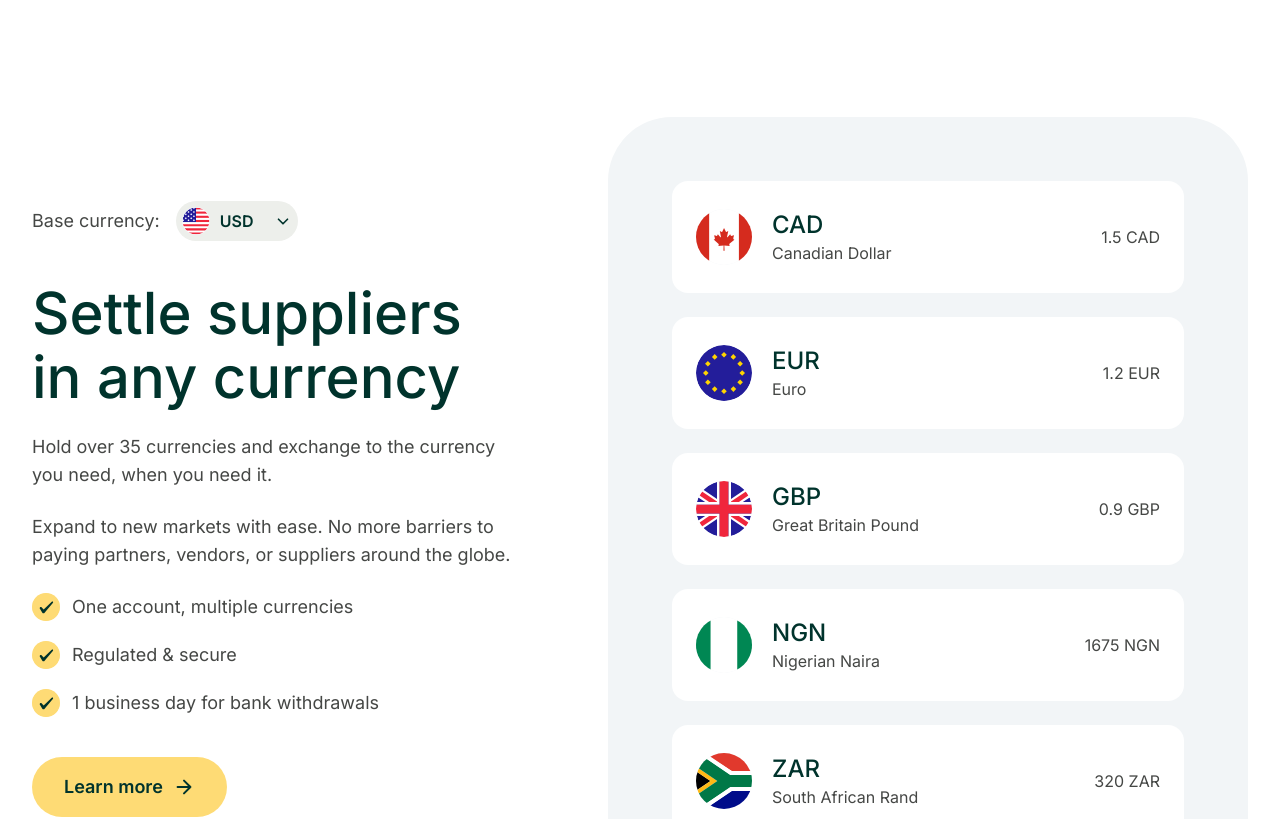
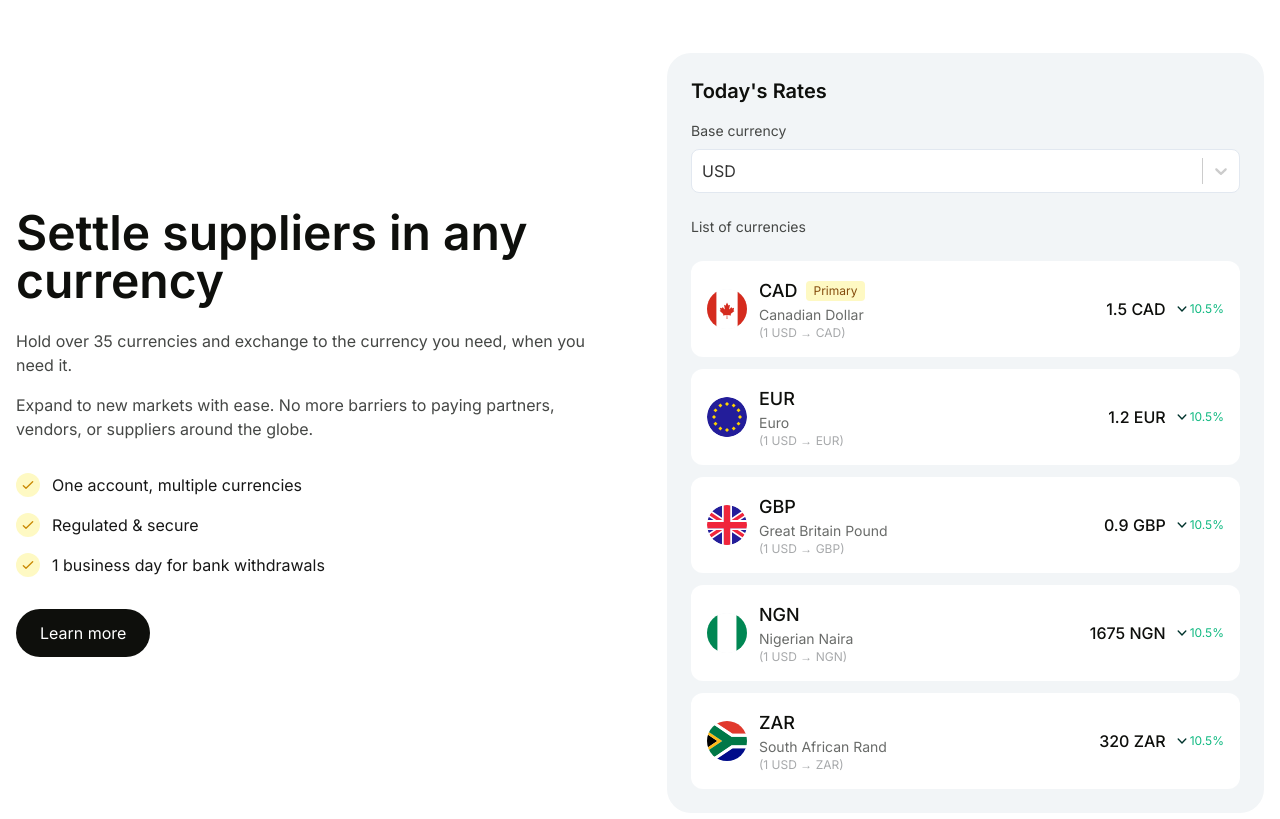
Before and after one commit to bossglobalorg/settla-landing-page, a Next.js app: page / in a window 1280 px wide. Shown: the part 2400-3219 px from the top of the page. Built offline with nearby package versions, Linux system fonts and the light colour scheme.

Commit message:
update conversion rate design

```diff
--- a/src/components/sections/HomePage/CurrencySection/index.tsx
+++ b/src/components/sections/HomePage/CurrencySection/index.tsx
@@ -1,112 +1,75 @@
-import Image from "next/image";
+"use client";
+
+import React, { useState } from "react";
+import Select from "react-select";
+import {
+  BaseCurrencyType,
+  Currency,
+  CurrencyCardProps,
+  CurrencySectionProps,
+  Feature,
+  CurrencyOption,
+} from "@/types/rates";
+import { ChevronDownSVG } from "@/svgs";
 import assetLib from "@/lib/assets";
-import { ChevronDownSVG } from "@/svgs";
-import { ButtonLink } from "@/components";
-interface CurrencyCardProps {
-  flag: string;
-  symbol: string;
-  currency: string;
-  exchangeRate: number;
-}
 
 const CurrencyCard: React.FC<CurrencyCardProps> = ({
   flag,
   symbol,
   currency,
   exchangeRate,
+  showRate = true,
 }) => {
   return (
-    <div
-      key={symbol}
-      className="flex w-full max-w-[32rem] items-center justify-start gap-5 rounded-2xl bg-white px-4 py-5 text-gray-600 sm:px-6 sm:py-7"
-    >
-      <figure className="relative size-8 overflow-hidden rounded-full bg-gray-50 sm:size-14">
-        <Image src={flag} alt={currency} fill />
-      </figure>
-
+    <div className="flex w-full items-center justify-between gap-4 rounded-xl bg-white p-4">
+      <div className="flex items-center gap-3">
+        <div className="relative flex h-8 w-8 items-center justify-center overflow-hidden rounded-full bg-gray-50 sm:h-10 sm:w-10">
+          <img
+            src={flag}
+            alt={currency}
+            className="h-full w-full object-cover"
+          />
+        </div>
         <div>
-        <p className="text-base font-medium leading-8 text-primary-900 sm:text-xl md:text-2xl">
+          <div className="flex items-center gap-2">
+            <p className="text-base font-medium text-gray-900 sm:text-lg">
               {symbol}
             </p>
-        <p className="max-md:text-sm">{currency}</p>
+            {symbol === "CAD" && (
+              <span className="rounded bg-yellow-100 px-2 py-0.5 text-xs text-yellow-800">
+                Primary
+              </span>
+            )}
           </div>
-
-      <p className="ml-auto max-sm:text-sm">
+          <p className="text-sm text-gray-500">{currency}</p>
+          <p className="text-xs text-gray-400">(1 USD → {symbol})</p>
+        </div>
+      </div>
+      {showRate && (
+        <div className="flex items-center gap-2">
+          <p className="text-base font-medium text-gray-900">
             {exchangeRate} {symbol}
           </p>
+          <div className="flex items-center text-emerald-500">
+            <ChevronDownSVG className="h-4 w-4" />
+            <span className="text-xs">10.5%</span>
+          </div>
+        </div>
+      )}
     </div>
   );
 };
 
-const CurrencySection = () => {
-  const list = [
-    "One account, multiple currencies",
-    "Regulated & secure",
-    "1 business day for bank withdrawals",
+const CurrencySection: React.FC<CurrencySectionProps> = ({ className }) => {
+  const [baseCurrency, setBaseCurrency] = useState<BaseCurrencyType>("USD");
+
+  const currencyOptions: CurrencyOption[] = [
+    { value: "USD", label: "USD" },
+    { value: "EUR", label: "EUR" },
+    { value: "GBP", label: "GBP" },
   ];
 
-  return (
-    <section className="content-grid py-[3.75rem] md:py-32">
-      <div className="flex items-center justify-between gap-20 max-lg:flex-col">
-        <div className="w-full max-w-[30rem]">
-          <div className="mb-6 flex items-center justify-start gap-4 md:mb-10">
-            <p className="text-sm leading-7 text-gray-600 md:text-lg">
-              Base currency:
-            </p>
-
-            <div className="flex items-center justify-start gap-2.5 rounded-[3rem] bg-gray-100 p-1.5">
-              <figure className="relative size-6 rounded-full bg-gray-50 sm:size-7">
-                <Image src={assetLib.usFlagIcon} alt="US flag Icon" fill />
-              </figure>
-              <p className="mr-2.5 font-semibold leading-6 text-primary-900 max-sm:text-sm">
-                USD
-              </p>
-              <ChevronDownSVG />
-            </div>
-          </div>
-
-          <h2 className="mb-6 text-2xl font-semibold leading-8 text-primary-900 max-sm:max-w-[18rem] sm:text-4xl md:text-[3.625rem] md:font-medium md:leading-[4rem]">
-            Settle suppliers in any currency
-          </h2>
-
-          <div className="mb-6 space-y-6 leading-7 text-gray-600 sm:mb-10 sm:text-lg">
-            <p>
-              Hold over 35 currencies and exchange to the currency you need,
-              when you need it.
-            </p>
-
-            <p>
-              Expand to new markets with ease. No more barriers to paying
-              partners, vendors, or suppliers around the globe.
-            </p>
-
-            <ul className="space-y-5">
-              {list.map((item) => (
-                <li key={item} className="flex items-start justify-start gap-3">
-                  <figure className="relative size-7 rounded-full bg-accent-400">
-                    <Image src={assetLib.checkIcon} alt="check icon" fill />
-                  </figure>
-                  <p>{item}</p>
-                </li>
-              ))}
-            </ul>
-          </div>
-
-          <ButtonLink link="/">Learn more</ButtonLink>
-        </div>
-
-        <div className="flex w-full max-w-[40rem] flex-col items-center justify-center gap-4 rounded-2xl bg-gray-50 p-4 sm:p-6 md:gap-6 md:p-10 lg:rounded-[4rem] lg:p-16">
-          {currencies.map((currency) => (
-            <CurrencyCard key={currency.symbol} {...currency} />
-          ))}
-        </div>
-      </div>
-    </section>
-  );
-};
-export default CurrencySection;
-
-const currencies = [
+  const currencies: Currency[] = [
     {
       flag: assetLib.canadaFlagIcon,
       symbol: "CAD",
@@ -138,3 +101,130 @@ const currencies = [
       exchangeRate: 320,
     },
   ];
+
+  const features: Feature[] = [
+    { id: "1", text: "One account, multiple currencies" },
+    { id: "2", text: "Regulated & secure" },
+    { id: "3", text: "1 business day for bank withdrawals" },
+  ];
+
+  const handleCurrencyChange = (option: CurrencyOption | null): void => {
+    if (option) {
+      setBaseCurrency(option.value);
+    }
+  };
+
+  const customStyles = {
+    control: (base: any) => ({
+      ...base,
+      height: "44px",
+      minHeight: "44px",
+      borderRadius: "0.5rem",
+      border: "1px solid #E2E8F0",
+      boxShadow: "none",
+      "&:hover": {
+        border: "1px solid #CBD5E0",
+      },
+    }),
+    option: (base: any, state: { isSelected: boolean }) => ({
+      ...base,
+      backgroundColor: state.isSelected ? "#F7FAFC" : "white",
+      color: "#2D3748",
+      "&:hover": {
+        backgroundColor: "#EDF2F7",
+      },
+    }),
+    menu: (base: any) => ({
+      ...base,
+      borderRadius: "0.5rem",
+      boxShadow:
+        "0 4px 6px -1px rgba(0, 0, 0, 0.1), 0 2px 4px -1px rgba(0, 0, 0, 0.06)",
+    }),
+  };
+
+  return (
+    <section className={`container mx-auto px-4 py-16 ${className || ""}`}>
+      <div className="flex flex-col items-start gap-12 lg:flex-row lg:items-center lg:gap-20">
+        <div className="w-full max-w-xl">
+          <h2 className="mb-6 text-3xl font-semibold text-gray-900 sm:text-4xl md:text-5xl">
+            Settle suppliers in any currency
+          </h2>
+
+          <div className="mb-8 space-y-4 text-gray-600">
+            <p>
+              Hold over 35 currencies and exchange to the currency you need,
+              when you need it.
+            </p>
+            <p>
+              Expand to new markets with ease. No more barriers to paying
+              partners, vendors, or suppliers around the globe.
+            </p>
+          </div>
+
+          <ul className="mb-8 space-y-4">
+            {features.map((feature) => (
+              <li key={feature.id} className="flex items-center gap-3">
+                <div className="flex h-6 w-6 items-center justify-center rounded-full bg-yellow-100">
+                  <svg
+                    className="h-4 w-4 text-yellow-600"
+                    fill="none"
+                    viewBox="0 0 24 24"
+                    stroke="currentColor"
+                  >
+                    <path
+                      strokeLinecap="round"
+                      strokeLinejoin="round"
+                      strokeWidth={2}
+                      d="M5 13l4 4L19 7"
+                    />
+                  </svg>
+                </div>
+                <span>{feature.text}</span>
+              </li>
+            ))}
+          </ul>
+
+          <button
+            className="rounded-full bg-gray-900 px-6 py-3 text-white hover:bg-gray-800"
+            type="button"
+          >
+            Learn more
+          </button>
+        </div>
+
+        <div className="w-full max-w-2xl rounded-3xl bg-gray-50 p-6">
+          <div className="space-y-6">
+            <div>
+              <h3 className="mb-4 text-xl font-semibold text-gray-900">
+                Today's Rates
+              </h3>
+              <div className="mb-6">
+                <p className="mb-2 text-sm text-gray-600">Base currency</p>
+                <Select
+                  value={currencyOptions.find(
+                    (option) => option.value === baseCurrency,
+                  )}
+                  onChange={handleCurrencyChange}
+                  options={currencyOptions}
+                  styles={customStyles}
+                  className="react-select-container"
+                  classNamePrefix="react-select"
+                  isSearchable={false}
+                />
+              </div>
+              <p className="mb-4 text-sm text-gray-600">List of currencies</p>
+            </div>
+
+            <div className="space-y-3">
+              {currencies.map((currency) => (
+                <CurrencyCard key={currency.symbol} {...currency} />
+              ))}
+            </div>
+          </div>
+        </div>
+      </div>
+    </section>
+  );
+};
+
+export default CurrencySection;
--- /dev/null
+++ b/src/components/sections/HomePage/CurrencySection/old.tsx
@@ -0,0 +1,140 @@
+import Image from "next/image";
+import assetLib from "@/lib/assets";
+import { ChevronDownSVG } from "@/svgs";
+import { ButtonLink } from "@/components";
+interface CurrencyCardProps {
+  flag: string;
+  symbol: string;
+  currency: string;
+  exchangeRate: number;
+}
+
+const CurrencyCard: React.FC<CurrencyCardProps> = ({
+  flag,
+  symbol,
+  currency,
+  exchangeRate,
+}) => {
+  return (
+    <div
+      key={symbol}
+      className="flex w-full max-w-[32rem] items-center justify-start gap-5 rounded-2xl bg-white px-4 py-5 text-gray-600 sm:px-6 sm:py-7"
+    >
+      <figure className="relative size-8 overflow-hidden rounded-full bg-gray-50 sm:size-14">
+        <Image src={flag} alt={currency} fill />
+      </figure>
+
+      <div>
+        <p className="text-base font-medium leading-8 text-primary-900 sm:text-xl md:text-2xl">
+          {symbol}
+        </p>
+        <p className="max-md:text-sm">{currency}</p>
+      </div>
+
+      <p className="ml-auto max-sm:text-sm">
+        {exchangeRate} {symbol}
+      </p>
+    </div>
+  );
+};
+
+const CurrencySection = () => {
+  const list = [
+    "One account, multiple currencies",
+    "Regulated & secure",
+    "1 business day for bank withdrawals",
+  ];
+
+  return (
+    <section className="content-grid py-[3.75rem] md:py-32">
+      <div className="flex items-center justify-between gap-20 max-lg:flex-col">
+        <div className="w-full max-w-[30rem]">
+          <div className="mb-6 flex items-center justify-start gap-4 md:mb-10">
+            <p className="text-sm leading-7 text-gray-600 md:text-lg">
+              Base currency:
+            </p>
+
+            <div className="flex items-center justify-start gap-2.5 rounded-[3rem] bg-gray-100 p-1.5">
+              <figure className="relative size-6 rounded-full bg-gray-50 sm:size-7">
+                <Image src={assetLib.usFlagIcon} alt="US flag Icon" fill />
+              </figure>
+              <p className="mr-2.5 font-semibold leading-6 text-primary-900 max-sm:text-sm">
+                USD
+              </p>
+              <ChevronDownSVG />
+            </div>
+          </div>
+
+          <h2 className="mb-6 text-2xl font-semibold leading-8 text-primary-900 max-sm:max-w-[18rem] sm:text-4xl md:text-[3.625rem] md:font-medium md:leading-[4rem]">
+            Settle suppliers in any currency
+          </h2>
+
+          <div className="mb-6 space-y-6 leading-7 text-gray-600 sm:mb-10 sm:text-lg">
+            <p>
+              Hold over 35 currencies and exchange to the currency you need,
+              when you need it.
+            </p>
+
+            <p>
+              Expand to new markets with ease. No more barriers to paying
+              partners, vendors, or suppliers around the globe.
+            </p>
+
+            <ul className="space-y-5">
+              {list.map((item) => (
+                <li key={item} className="flex items-start justify-start gap-3">
+                  <figure className="relative size-7 rounded-full bg-accent-400">
+                    <Image src={assetLib.checkIcon} alt="check icon" fill />
+                  </figure>
+                  <p>{item}</p>
+                </li>
+              ))}
+            </ul>
+          </div>
+
+          <ButtonLink link="/">Learn more</ButtonLink>
+        </div>
+
+        <div className="flex w-full max-w-[40rem] flex-col items-center justify-center gap-4 rounded-2xl bg-gray-50 p-4 sm:p-6 md:gap-6 md:p-10 lg:rounded-[4rem] lg:p-16">
+          {currencies.map((currency) => (
+            <CurrencyCard key={currency.symbol} {...currency} />
+          ))}
+        </div>
+      </div>
+    </section>
+  );
+};
+export default CurrencySection;
+
+const currencies = [
+  {
+    flag: assetLib.canadaFlagIcon,
+    symbol: "CAD",
+    currency: "Canadian Dollar",
+    exchangeRate: 1.5,
+  },
+  {
+    flag: assetLib.europeFlagIcon,
+    symbol: "EUR",
+    currency: "Euro",
+    exchangeRate: 1.2,
+  },
+  {
+    flag: assetLib.ukFlagIcon,
+    symbol: "GBP",
+    currency: "Great Britain Pound",
+    exchangeRate: 0.9,
+  },
+  {
+    flag: assetLib.nigeriaFlagIcon,
+    symbol: "NGN",
+    currency: "Nigerian Naira",
+    exchangeRate: 1675,
+  },
+  {
+    flag: assetLib.saFlagIcon,
+    symbol: "ZAR",
+    currency: "South African Rand",
+    exchangeRate: 320,
+  },
+];
--- /dev/null
+++ b/src/types/rates.ts
@@ -0,0 +1,35 @@
+// types/rates.ts
+import { ReactNode } from "react";
+
+export interface Currency {
+  flag: string;
+  symbol: string;
+  currency: string;
+  exchangeRate: number;
+}
+
+export interface CurrencyCardProps extends Currency {
+  showRate?: boolean;
+}
+
+export interface Feature {
+  id: string;
+  text: string;
+}
+
+export interface SelectOption {
+  value: string;
+  label: string;
+}
+
+export type BaseCurrencyType = "USD" | "EUR" | "GBP";
+
+export interface CurrencySectionProps {
+  className?: string;
+  children?: ReactNode;
+}
+
+export interface CurrencyOption {
+  value: BaseCurrencyType;
+  label: string;
+}
```
Lines whose indentation alone changed are shown as unchanged.
